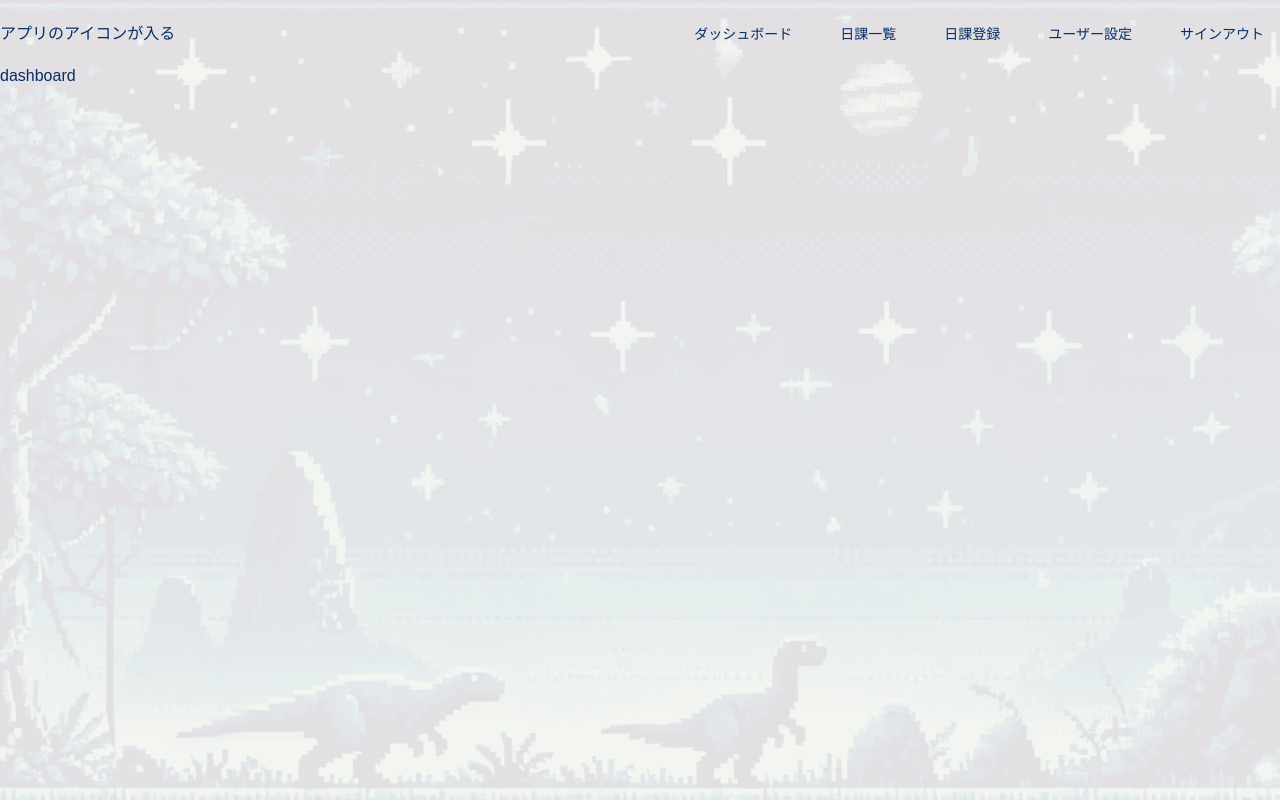
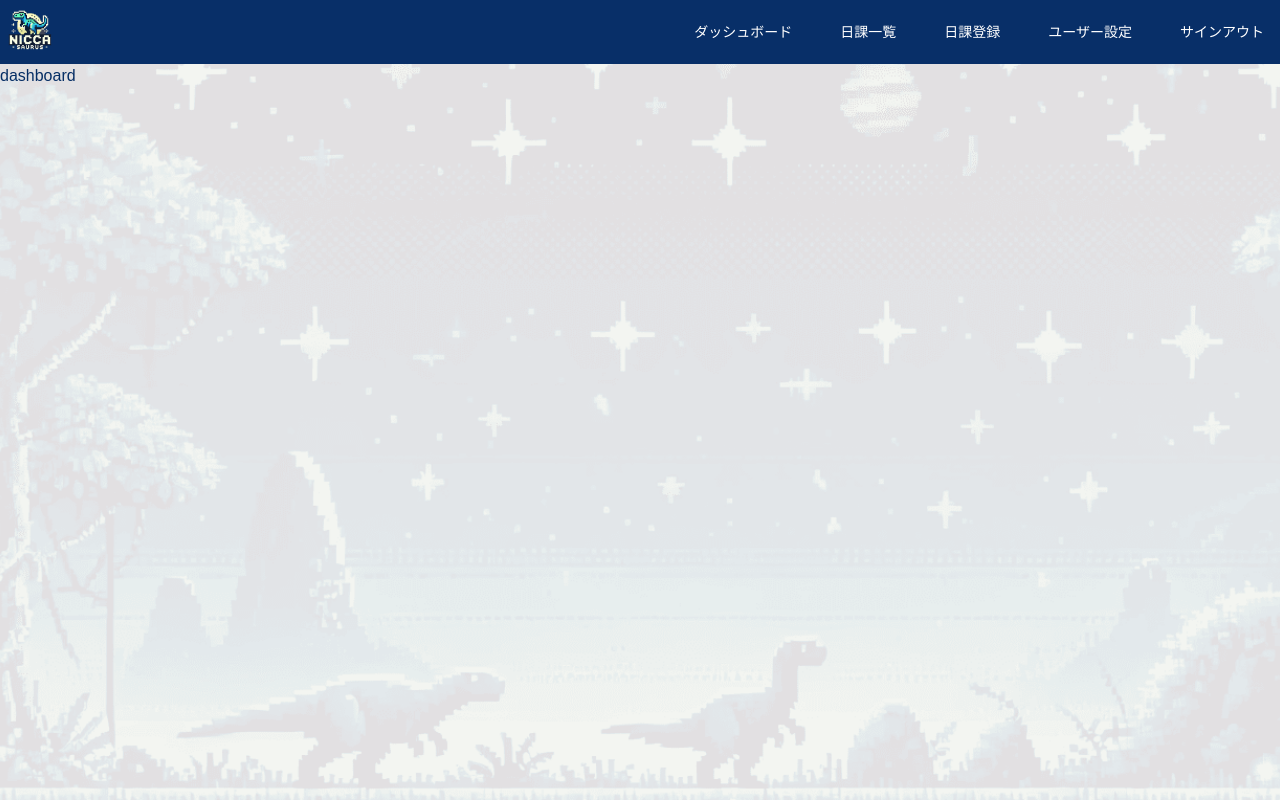
Before and after one commit to masuim/nicca-saurus-2, a Next.js app: page /main in a window 1280 px wide. Built offline with nearby package versions, Linux system fonts and the light colour scheme; a web font is replaced by a local one.

Commit message:
fix: Headerの見た目修正、アイコン追加

```diff
--- a/src/components/layout/Header.tsx
+++ b/src/components/layout/Header.tsx
@@ -1,4 +1,5 @@
 import { Button } from '@/components/ui/button';
+import Image from 'next/image';
 
 type HeaderProps = {
 setCurrentView: (view: 'dashboard' | 'niccaList') => void;
@@ -6,23 +7,31 @@ setCurrentView: (view: 'dashboard' | 'niccaList') => void;
 
 export const Header = ({ setCurrentView }: HeaderProps) => {
 return (
-<header className="absolute top-0 left-0 right-0 z-10">
-    <nav className="container mx-auto flex justify-between items-center py-4">
-        <div className="flex space-x-4">アプリのアイコンが入る</div>
+<header className="absolute top-0 left-0 right-0 z-10 bg-mainColor text-white">
+    <nav className="container mx-auto flex justify-between items-center py-4 h-16">
+        <div className="flex items-center h-full">
+            <Image
+                src="/images/logos/bg-removed-logo.png"
+                alt="app logo"
+                width={60}
+                height={60}
+                className="object-contain"
+            />
+        </div>
         <div className="flex space-x-4">
-            <Button variant="ghost" onClick={()=> setCurrentView('dashboard')}>
+            <Button variant="ghost" className="text-white " onClick={()=> setCurrentView('dashboard')}>
                 ダッシュボード
             </Button>
-            <Button variant="ghost" onClick={()=> setCurrentView('niccaList')}>
+            <Button variant="ghost" className="text-white " onClick={()=> setCurrentView('niccaList')}>
                 日課一覧
             </Button>
-            <Button variant="ghost" onClick={()=> alert('日課登録 Clicked!!')}>
+            <Button variant="ghost" className="text-white " onClick={()=> alert('日課登録 Clicked!!')}>
                 日課登録
             </Button>
-            <Button variant="ghost" onClick={()=> alert('ユーザー設定 Clicked!!')}>
+            <Button variant="ghost" className="text-white " onClick={()=> alert('ユーザー設定 Clicked!!')}>
                 ユーザー設定
             </Button>
-            <Button variant="ghost" onClick={()=> alert('サインアウト Clicked!!')}>
+            <Button variant="ghost" className="text-white " onClick={()=> alert('サインアウト Clicked!!')}>
                 サインアウト
             </Button>
         </div>
```
Also changed, not shown: public/images/logos/bg-removed-logo.png (added).
